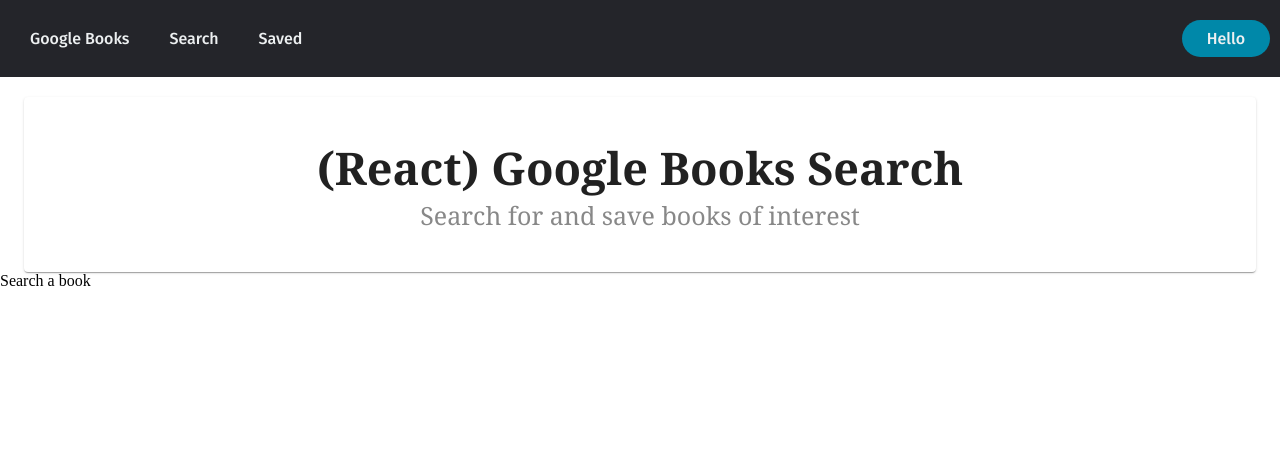
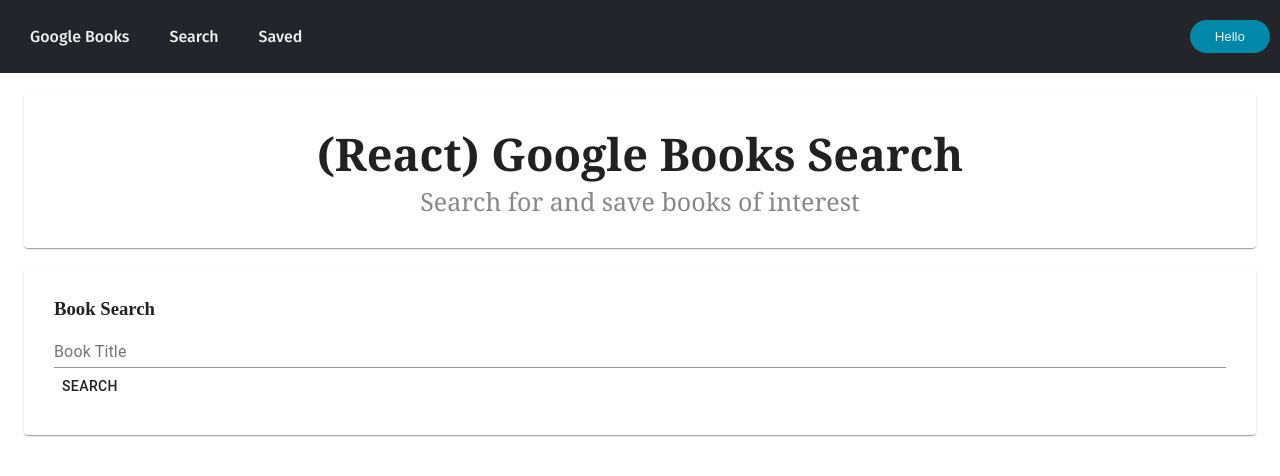
Before and after one commit to kev-luo/google-books, a React (Create React App) app in the folder client/: page / in a window 1280 px wide. Shown: the top 476 px of the page. Built offline with nearby package versions, Linux system fonts and the light colour scheme.

Commit message:
form styling

```diff
--- a/client/src/App.css
+++ b/client/src/App.css
@@ -5,14 +5,6 @@
   box-sizing: border-box;
   margin: 0;
   padding: 0;
-}
-
-li, a, button {
-  font-family: "Fira Sans", sans-serif;
-  font-weight: 500;
-  font-size: 16px;
-  color: #edf0f1;
-  text-decoration: none;
 }
 
 h1 {
--- a/client/src/components/BookResults.js
+++ b/client/src/components/BooksContainer.js
@@ -1,6 +1,6 @@
 import React from 'react'
 
-export default function BookResults() {
+export default function BooksContainer() {
   return (
     <div>
 
--- a/client/src/components/Jumbotron.js
+++ b/client/src/components/Jumbotron.js
@@ -23,6 +23,6 @@
     textAlign: 'center',
   },
   jumbotron: {
-    padding: '40px 0',
+    padding: '30px 0',
   }
 }))
--- a/client/src/components/Nav.js
+++ b/client/src/components/Nav.js
@@ -25,6 +25,7 @@
     alignItems: 'center',
     padding: '20px 10px',
     background: '#24252A',
+    fontFamily: "Fira Sans, sans-serif"
   },
   navList: {
     listStyle: 'none',
@@ -33,6 +34,8 @@
       padding: '0 20px',
       '& > a': {
         transition: 'all 0.3s ease 0s',
+        color: '#edf0f1',
+        textDecoration: 'none',
         '&:hover': {
           color: '#0088a9'
         }
@@ -41,6 +44,7 @@
   },
   rightButton: {
     padding: '9px 25px',
+    color: '#edf0f1',
     backgroundColor: 'rgba(0,136,169,1)',
     border: 'none',
     borderRadius: '50px',
--- /dev/null
+++ b/client/src/components/SearchForm.js
@@ -0,0 +1,27 @@
+import React from 'react'
+import { Container, Paper, TextField, Button } from '@material-ui/core';
+import { makeStyles } from '@material-ui/core';
+
+export default function SearchForm() {
+  const classes = useStyles();
+  return (
+    <Container className={classes.root}>
+      <Paper className={classes.formContainer}>
+        <form>
+          <h3>Book Search</h3>
+          <TextField fullWidth label="Book Title"/>
+          <Button type="submit">Search</Button>
+        </form>
+      </Paper>
+    </Container>
+  )
+}
+
+const useStyles = makeStyles(theme => ({
+  root: {
+    marginTop: '20px',
+  },
+  formContainer: {
+    padding: '30px'
+  }
+}))
--- a/client/src/pages/Saved.js
+++ b/client/src/pages/Saved.js
@@ -1,9 +1,11 @@
 import React from 'react'
+
+import BooksContainer from '../components/BooksContainer';
 
 export default function Saved() {
   return (
     <div>
-      Saved Books
+      <BooksContainer />
     </div>
   )
 }
--- a/client/src/pages/Search.js
+++ b/client/src/pages/Search.js
@@ -1,9 +1,13 @@
 import React from 'react'
+
+import SearchForm from '../components/SearchForm';
+import BooksContainer from '../components/BooksContainer';
 
 export default function Search() {
   return (
     <div>
-      Search a book
+      <SearchForm />
+      <BooksContainer />
     </div>
   )
 }
```
Also changed, not shown: client/src/components/Search.js (deleted, +0 -9 lines).
